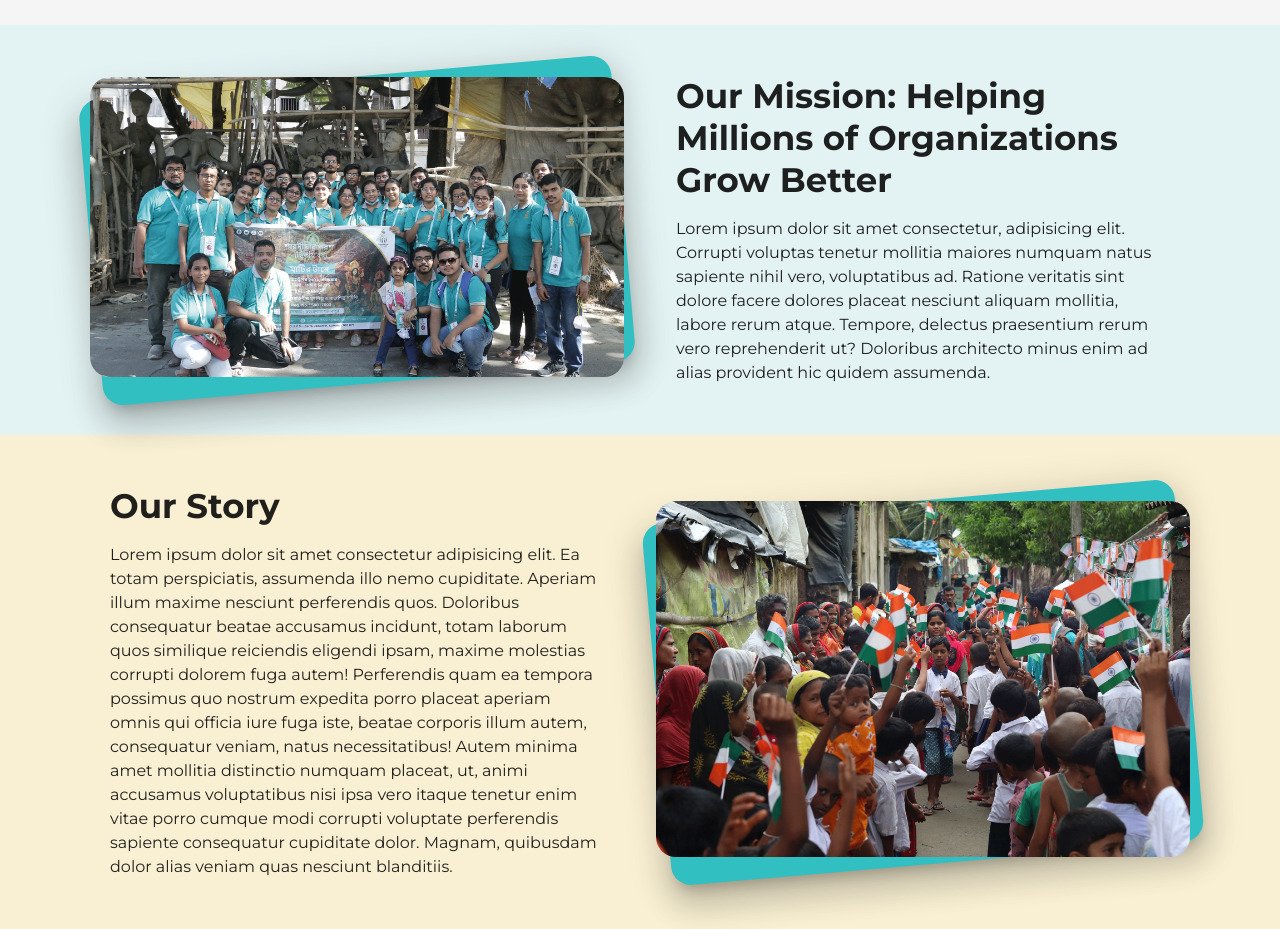
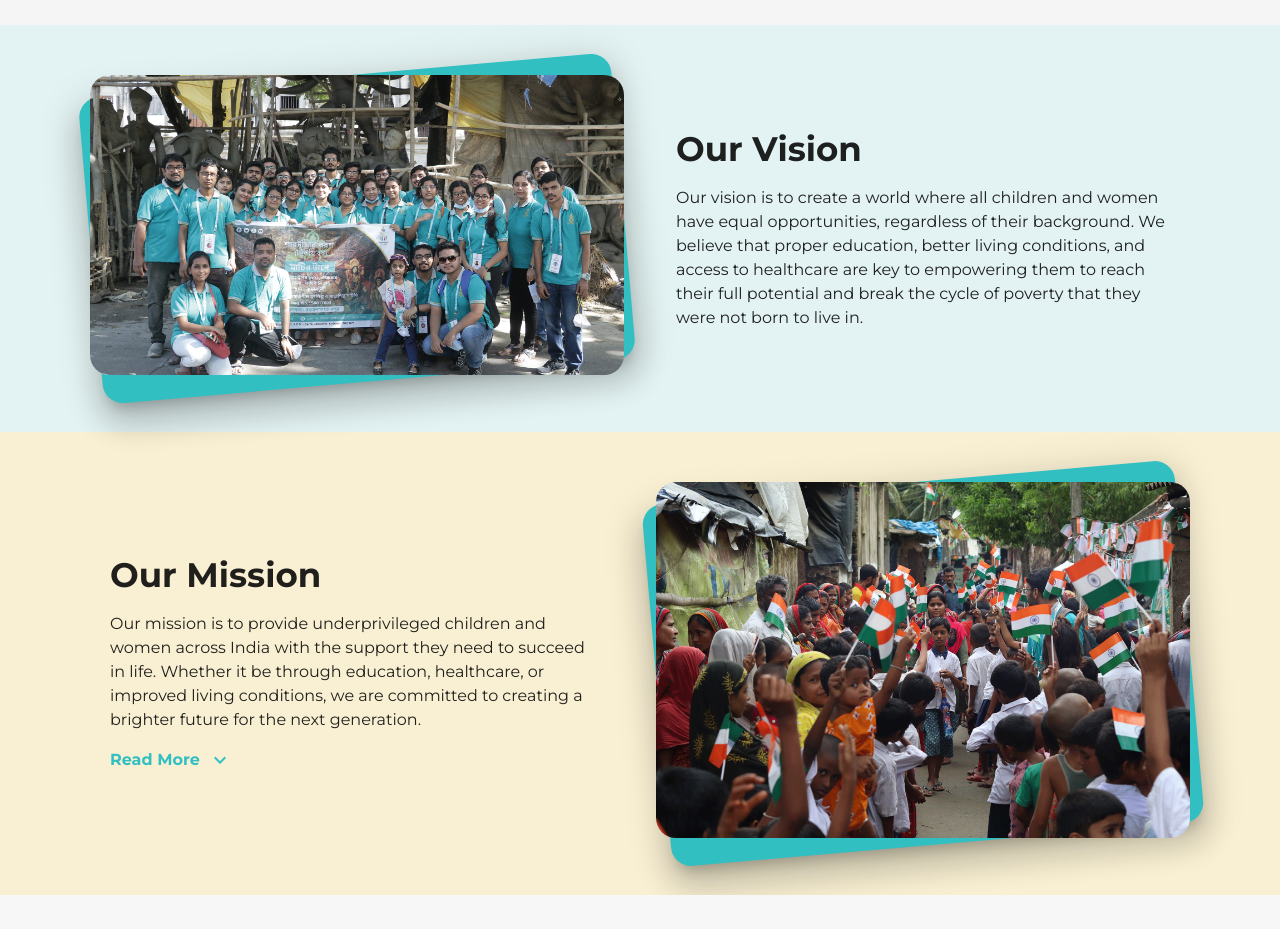
Before and after one commit to BiswarupChatt/rangmashal, a React (Create React App) app: page /about in a window 1280 px wide. Shown: the part 1260-2189 px from the top of the page. After the commit the page ends 2155 px from the top, so only its background shows below. Built offline with nearby package versions, Linux system fonts and the light colour scheme; the HTML template or start-up script is replaced by a standard one.

Commit message:
mission vision change

```diff
--- a/src/components/aboutUs/Mission.js
+++ b/src/components/aboutUs/Mission.js
@@ -1,6 +1,17 @@
-import { Box, Typography, Grid, Container } from '@mui/material';
+import { Box, Typography, Grid, Container, Collapse, } from '@mui/material';
+import { useState } from 'react';
+import ExpandMoreIcon from '@mui/icons-material/ExpandMore';
+import ExpandLessIcon from '@mui/icons-material/ExpandLess';
 
 export default function Mission() {
+
+    const [expand, setExpand] = useState(false)
+
+    const handleToggle = () => {
+        setExpand((ele) => {
+            return (!ele)
+        })
+    }
     return (
         <Box sx={{ width: '100%', backgroundColor: 'rgba(255, 208, 65, 0.2)' }}>
             <Container sx={{ padding: { xs: '20px', md: '50px' } }}>
@@ -8,11 +19,39 @@ export default function Mission() {
                     <Grid item xs={12} md={6}>
                         <Box sx={{ padding: { xs: '20px 0', md: '0 20px' } }}>
                             <Typography variant="h4" sx={{ fontWeight: 'bold', mb: 2 }}>
-                                Our Story
+                                Our Mission
                             </Typography>
                             <Typography variant="body1">
-                                Lorem ipsum dolor sit amet consectetur adipisicing elit. Ea totam perspiciatis, assumenda illo nemo cupiditate. Aperiam illum maxime nesciunt perferendis quos. Doloribus consequatur beatae accusamus incidunt, totam laborum quos similique reiciendis eligendi ipsam, maxime molestias corrupti dolorem fuga autem! Perferendis quam ea tempora possimus quo nostrum expedita porro placeat aperiam omnis qui officia iure fuga iste, beatae corporis illum autem, consequatur veniam, natus necessitatibus! Autem minima amet mollitia distinctio numquam placeat, ut, animi accusamus voluptatibus nisi ipsa vero itaque tenetur enim vitae porro cumque modi corrupti voluptate perferendis sapiente consequatur cupiditate dolor. Magnam, quibusdam dolor alias veniam quas nesciunt blanditiis.
+                                Our mission is to provide underprivileged children and women across India with the support they need to succeed in life. Whether it be through education, healthcare, or improved living conditions, we are committed to creating a brighter future for the next generation.
                             </Typography>
+
+                            <Collapse in={expand} timeout="auto" unmountOnExit>
+                                <Typography variant="body1">
+                                    We invite you to join us on this journey of building a better future for the future generation of India. Together, we can make a lasting difference in the lives of those who need it most. Every small effort can make a big impact, and with your support, we can ensure that every child and woman has access to equal opportunity as their privileged counterparts.
+                                    <br /><br />
+                                    As our supporter, you will be a part of a community of like-minded individuals who are committed to making a difference in the lives of those who are deprived of even the basic needs for survival. From supporting our education endeavors to providing healthcare and improved living conditions, your support will make a tangible difference in the lives of those we serve.
+                                    <br /><br />
+                                    We believe that every child and woman has the right to a brighter future, and we are dedicated to making that a reality. Join us in our mission to unlock potential and build futures for underprivileged children and women in India. Together, we can create a world where every child and woman has the opportunity to reach their full potential.
+                                </Typography>
+                            </Collapse>
+
+                            <Box sx={{ display: 'flex', justifyContent: 'left', mt: 2 }}>
+                                <Typography
+                                    component="span"
+                                    onClick={handleToggle}
+                                    sx={{
+                                        cursor: 'pointer',
+                                        color: 'primary.main',
+                                        fontWeight: 'bold',
+                                        display: 'flex',
+                                        alignItems: 'center',
+                                        '&:hover': { textDecoration: 'underline' }
+                                    }}
+                                >
+                                    {expand ? 'Read Less' : 'Read More'}
+                                    {expand ? <ExpandLessIcon sx={{ ml: 1 }} /> : <ExpandMoreIcon sx={{ ml: 1 }} />}
+                                </Typography>
+                            </Box>
                         </Box>
                     </Grid>
                     <Grid item xs={12} md={6}>
--- a/src/components/aboutUs/Vision.js
+++ b/src/components/aboutUs/Vision.js
@@ -18,10 +18,10 @@ export default function Vision() {
                     <Grid item xs={12} md={6}>
                         <Box sx={{ padding: { xs: '20px 0', md: '0 20px' } }}>
                             <Typography variant="h4" sx={{ fontWeight: 'bold', mb: 2 }}>
-                                Our Mission: Helping Millions of Organizations Grow Better
+                                Our Vision
                             </Typography>
                             <Typography variant="body1">
-                                Lorem ipsum dolor sit amet consectetur, adipisicing elit. Corrupti voluptas tenetur mollitia maiores numquam natus sapiente nihil vero, voluptatibus ad. Ratione veritatis sint dolore facere dolores placeat nesciunt aliquam mollitia, labore rerum atque. Tempore, delectus praesentium rerum vero reprehenderit ut? Doloribus architecto minus enim ad alias provident hic quidem assumenda.
+                                Our vision is to create a world where all children and women have equal opportunities, regardless of their background. We believe that proper education, better living conditions, and access to healthcare are key to empowering them to reach their full potential and break the cycle of poverty that they were not born to live in.
                             </Typography>
                         </Box>
                     </Grid>
```
